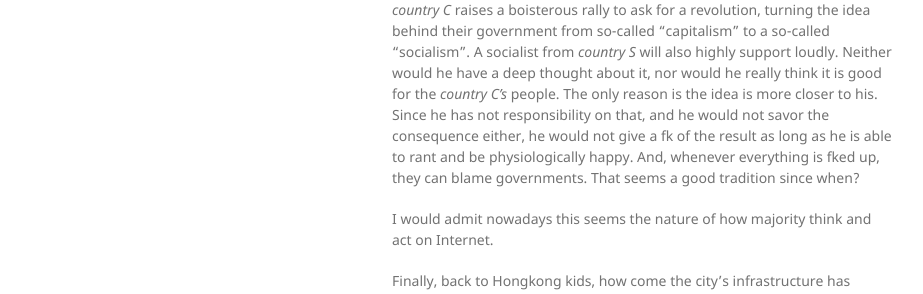
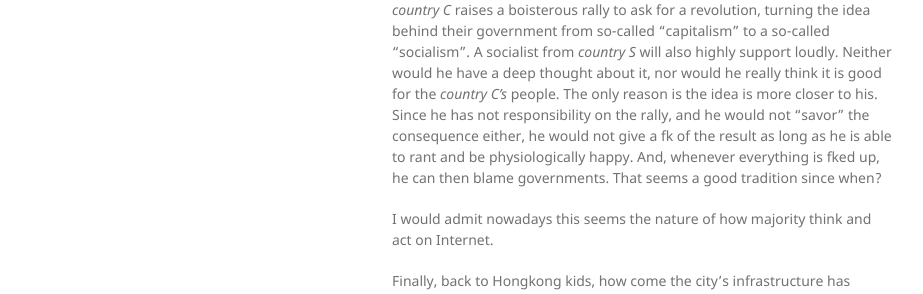
Before and after one commit to yifanjiang/yifanjiang.github.io, a Jekyll site: the page built from _posts/2019-09-06-19:49:41.md, in a window 1280 px wide and 1250 px high. Shown: the part 785-1079 px from the top of the window, without its empty margins (178-1101 px from the left). Built offline with Jekyll 4.4.1, drawn with Linux system fonts in a browser that asks for light colours.

Commit message:
update _posts/2019-09-09-22:26:45.md

```diff
--- a/_posts/2019-09-06-19:49:41.md
+++ b/_posts/2019-09-06-19:49:41.md
@@ -36,10 +36,11 @@ idea behind their government from so-called "capitalism" to a so-called
 "socialism". A socialist from *country S* will also highly support
 loudly. Neither would he have a deep thought about it, nor would he really
 think it is good for the *country C's* people. The only reason is the idea is
-more closer to his. Since he has not responsibility on that, and he would not
-savor the consequence either, he would not give a fk of the result as long as
-he is able to rant and be physiologically happy. And, whenever everything is
-fked up, they can blame governments. That seems a good tradition since when?
+more closer to his. Since he has not responsibility on the rally, and he would
+not "savor" the consequence either, he would not give a fk of the result as
+long as he is able to rant and be physiologically happy. And, whenever
+everything is fked up, he can then blame governments. That seems a good
+tradition since when?
 
 I would admit nowadays this seems the nature of how majority think and act on
 Internet.
```
